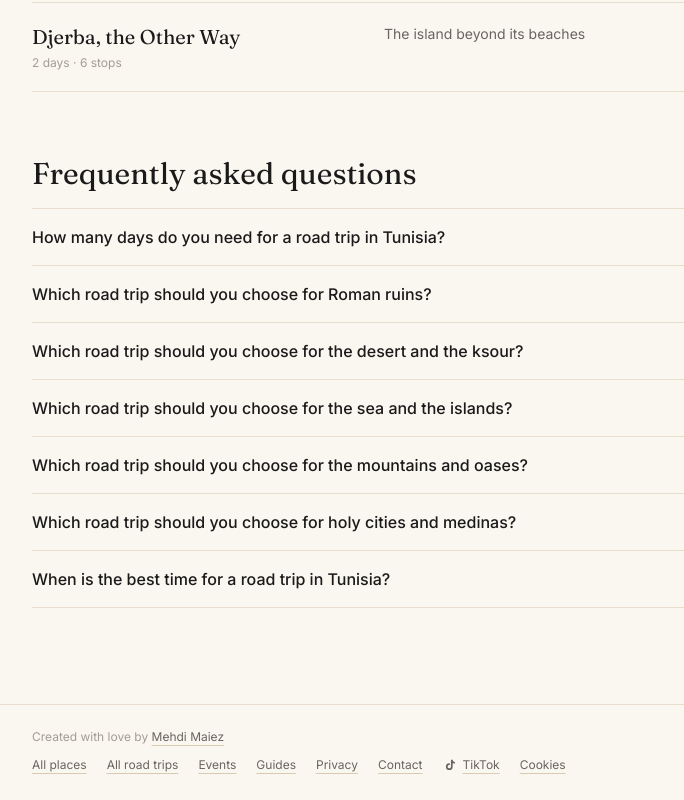
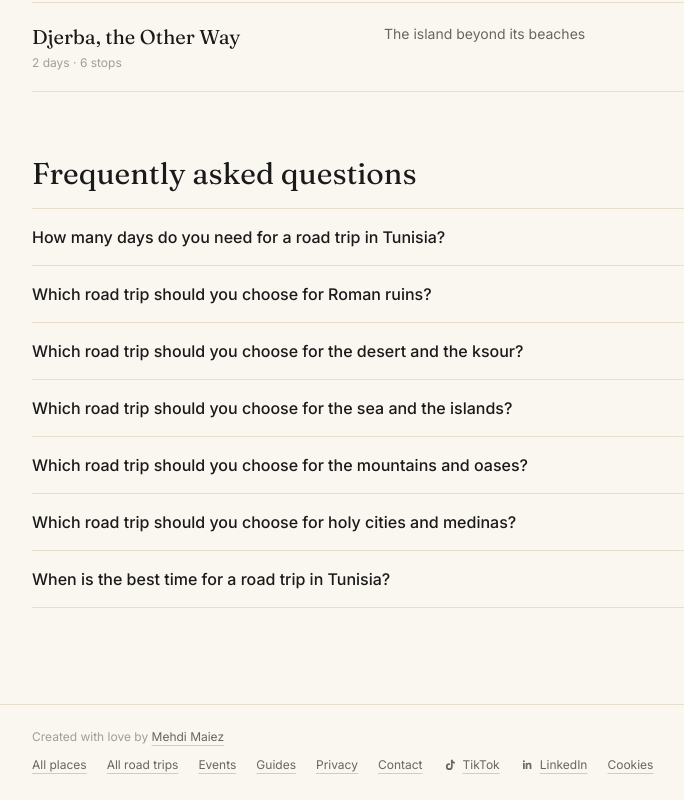
Before and after one commit to maiezmehdi/Tunisia-Go, a Next.js app: page /en/road-trips in a window 1280 px wide. Shown: the part 1112-1912 px from the top of the page, without its empty margins (120-804 px from the left). Built offline with nearby package versions, Linux system fonts and the light colour scheme; no server answers.

Commit message:
Lien LinkedIn dans le pied de page et dans Organization sameAs (#119)
Claude-Session: https://claude.ai/code/session_01Nc7Da4vZUJ2VjoQyxLgHxH

Co-authored-by: Claude <noreply@anthropic.com>

```diff
--- a/components/MadeBy.tsx
+++ b/components/MadeBy.tsx
@@ -1,6 +1,6 @@
 'use client';
 
-import { TikTokIcon } from '@/components/ProIcons';
+import { LinkedInIcon, TikTokIcon } from '@/components/ProIcons';
 import { openConsent } from '@/lib/consent';
 import { useLocale } from '@/lib/i18n/LocaleProvider';
 
@@ -66,6 +66,18 @@ export default function MadeBy({ tone = 'dark', className = '' }: { tone?: 'dark
           </a>
         </li>
         <li>
+          <a
+            href="https://www.linkedin.com/company/tunisiagoo"
+            target="_blank"
+            rel="noopener noreferrer me"
+            aria-label="LinkedIn"
+            className={`${anchor} inline-flex items-center gap-1.5`}
+          >
+            <LinkedInIcon className="h-3.5 w-3.5" />
+            LinkedIn
+          </a>
+        </li>
+        <li>
           <button type="button" onClick={openConsent} className={anchor}>
             {t.cookies}
           </button>
--- a/components/ProIcons.tsx
+++ b/components/ProIcons.tsx
@@ -65,3 +65,11 @@ export function TikTokIcon({ className = '' }: { className?: string }) {
     </svg>
   );
 }
+
+export function LinkedInIcon({ className = '' }: { className?: string }) {
+  return (
+    <svg {...brand} className={className}>
+      <path d="M5.2 8.6h2.9V19H5.2V8.6zM6.7 4a1.7 1.7 0 1 1 0 3.4 1.7 1.7 0 0 1 0-3.4zM10.1 8.6h2.8V10c.4-.8 1.4-1.7 3-1.7 3 0 3.6 2 3.6 4.6V19h-2.9v-5.5c0-1.3 0-3-1.8-3s-2.1 1.4-2.1 2.9V19h-2.9V8.6z" />
+    </svg>
+  );
+}
--- a/lib/structuredData.ts
+++ b/lib/structuredData.ts
@@ -25,7 +25,7 @@ export function siteData(lang: Locale) {
       name: SITE_NAME,
       url: SITE_URL,
       logo: abs('/icons/icon-512.png'),
-      sameAs: ['https://www.tiktok.com/@tunisiagoo'],
+      sameAs: ['https://www.tiktok.com/@tunisiagoo', 'https://www.linkedin.com/company/tunisiagoo'],
     },
   ];
 }
```
